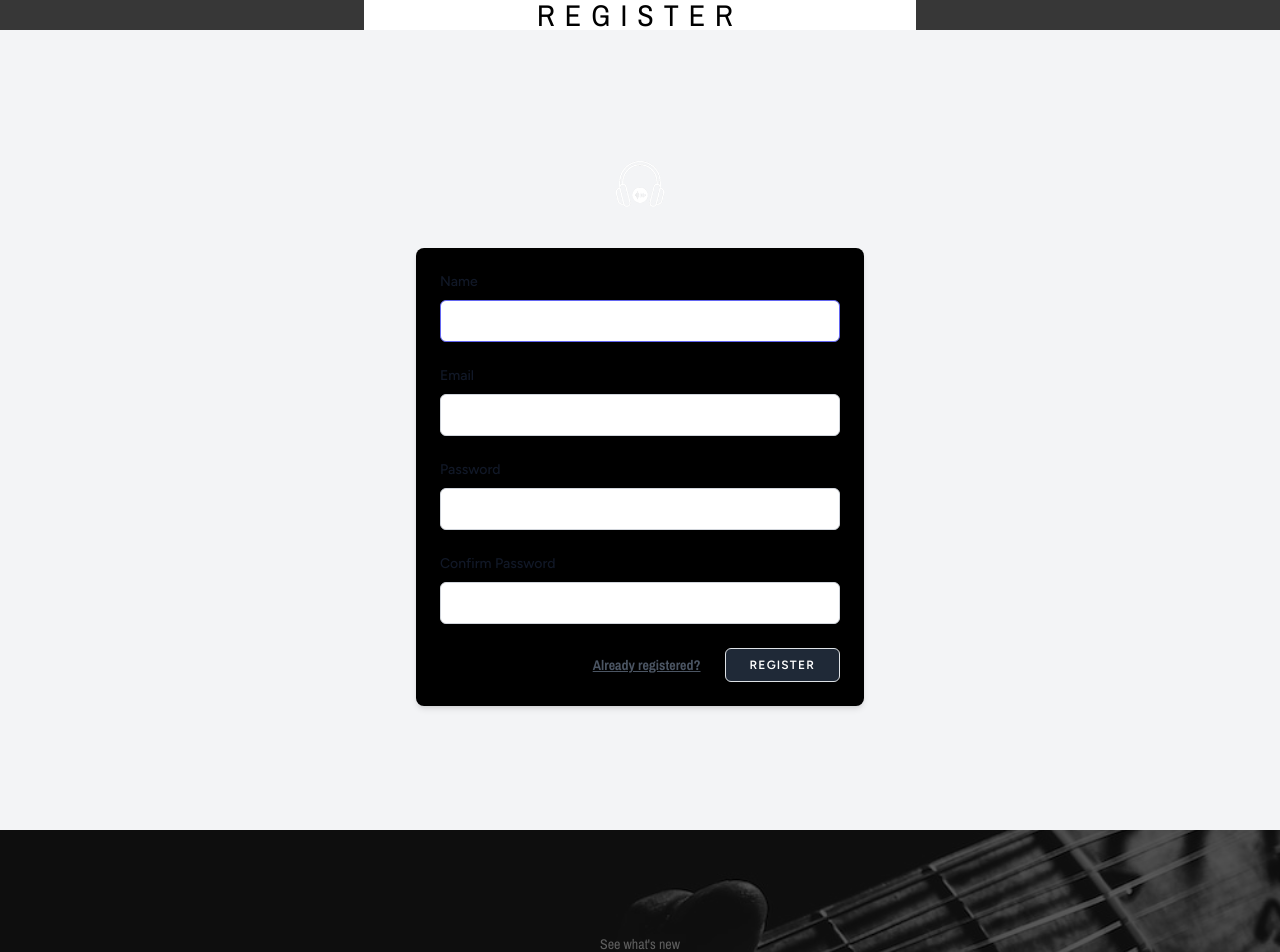
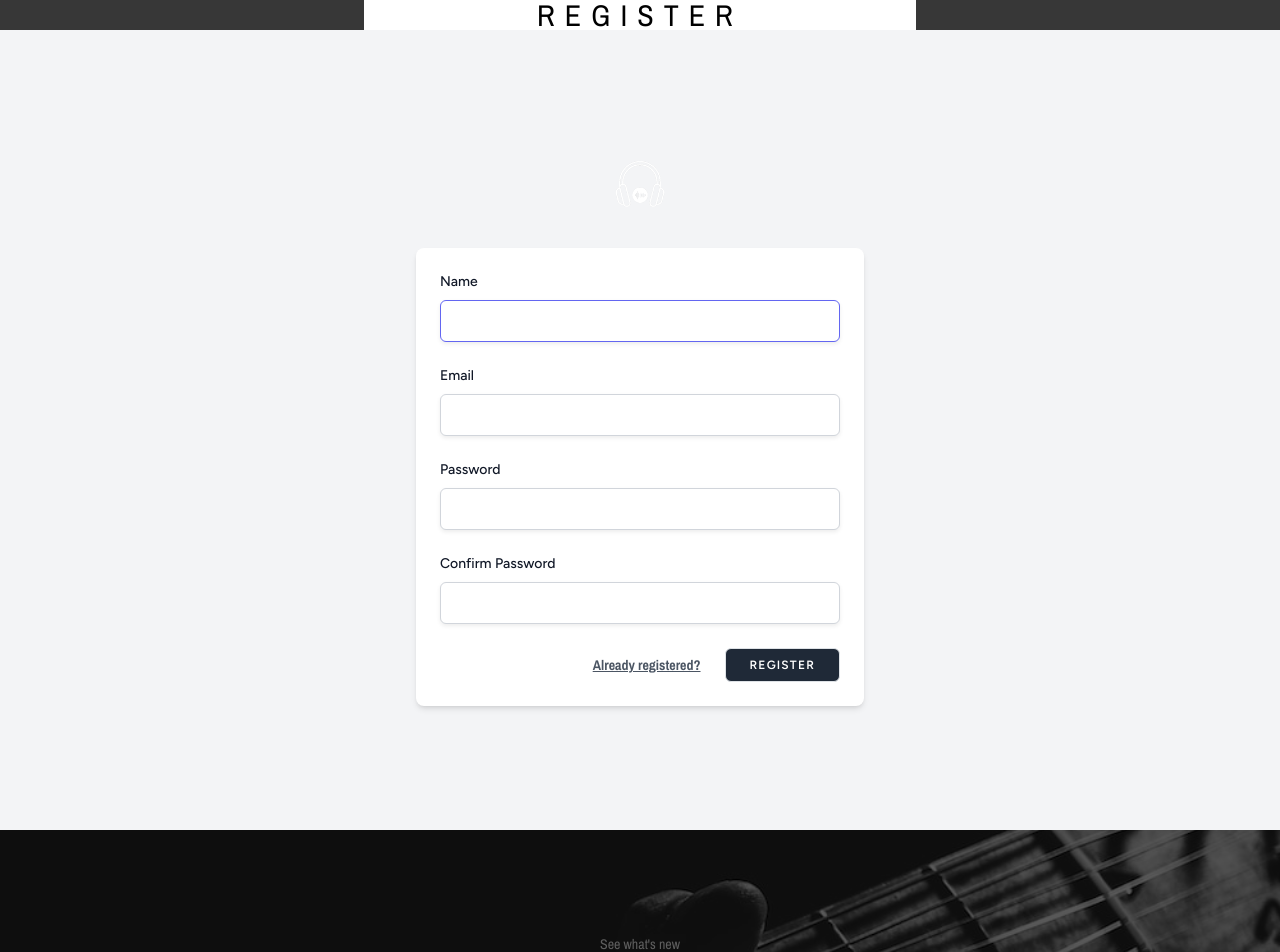
Before and after one commit to javeriaShahid/E_project-1, a Laravel app: page /register in a window 1280 px wide. Shown: the part 355-1307 px from the top of the page. Run offline with Laravel 10, Linux system fonts and the light colour scheme; style sheets or scripts are compiled from the project's sources; some libraries are stand-ins or nearby versions; grey boxes are pictures that could not be loaded.

Commit message:
Update authentication-card.blade.php

```diff
--- a/resources/views/components/authentication-card.blade.php
+++ b/resources/views/components/authentication-card.blade.php
@@ -3,7 +3,7 @@
         {{ $logo }}
     </div>
 
-    <div class="w-full sm:max-w-md mt-6 px-6 py-4 bg-black shadow-md overflow-hidden sm:rounded-lg">
+    <div class="w-full sm:max-w-md mt-6 px-6 py-4 bg-white shadow-md overflow-hidden sm:rounded-lg">
         {{ $slot }}
     </div>
 </div>
```
